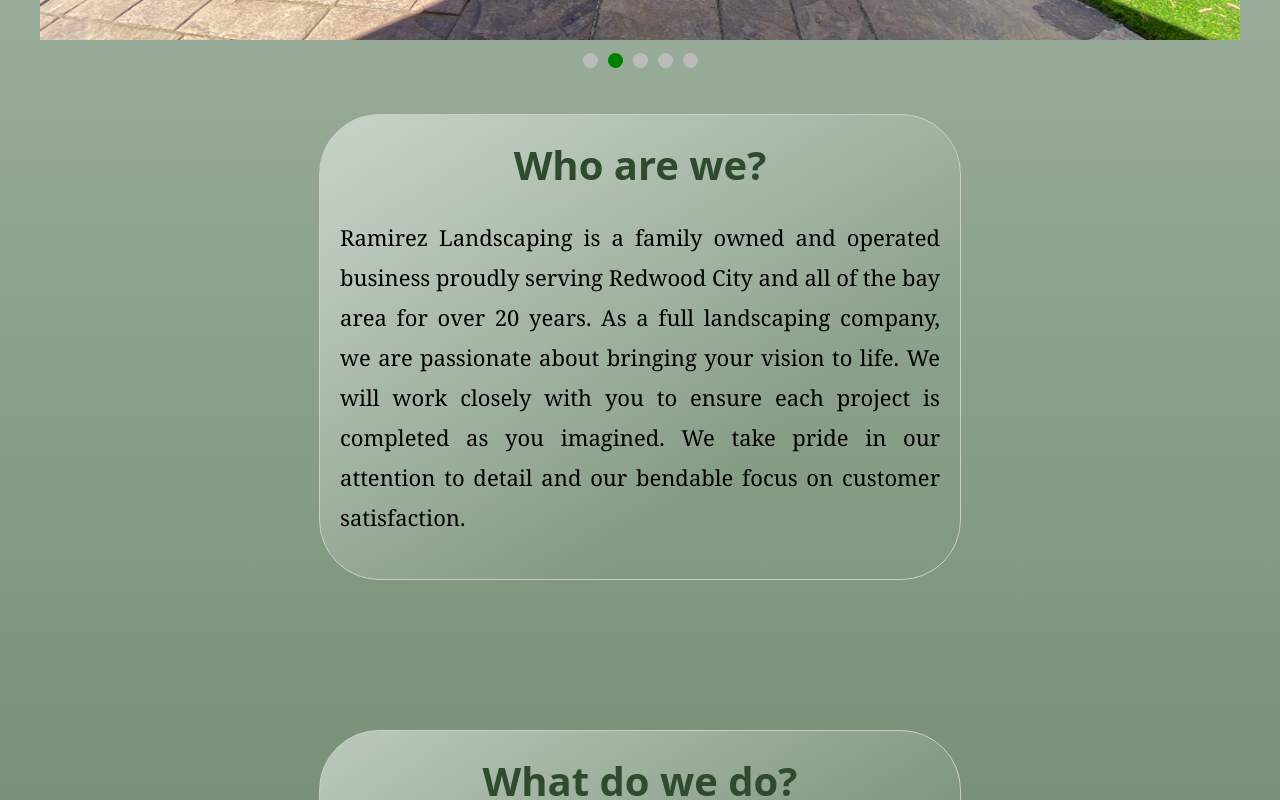
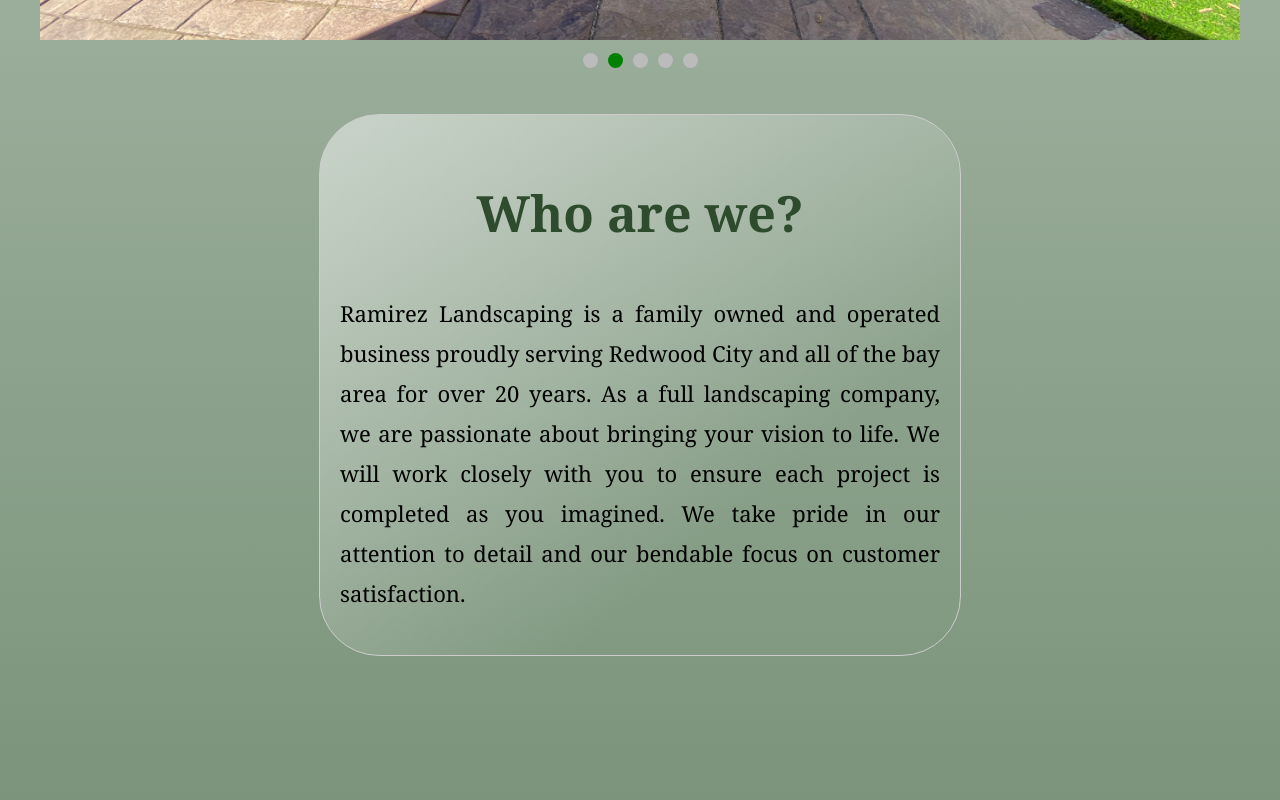
Before and after one commit to OsbaldoRamirez-create/RR_Wesbite_Vite, a React (Vite) app: page / in a window 1280 px wide. Shown: the part 1020-1820 px from the top of the page. Built offline with nearby package versions, Linux system fonts and the light colour scheme; no server answers.

Commit message:
minor fixes

```diff
--- a/src/Styles/HomeStyles.css
+++ b/src/Styles/HomeStyles.css
@@ -26,9 +26,9 @@
     width: 600px;
 }
 .intro-boxes h2{
-    margin: 0;
     color: #2e4b2e;
-    font-size: 40px;
+    font-size: 50px;
+    font-family: Georgia, serif;
 }
 
 /* center the heading inside the intro box */
--- a/src/Styles/MaintenanceStyles.css
+++ b/src/Styles/MaintenanceStyles.css
@@ -89,7 +89,6 @@
 .service-area h2{
     font-size: 40px;
     color: #2e4b2e;
-    margin: auto ;
 }
 .service-area p{
     font-size: 26px;
```
